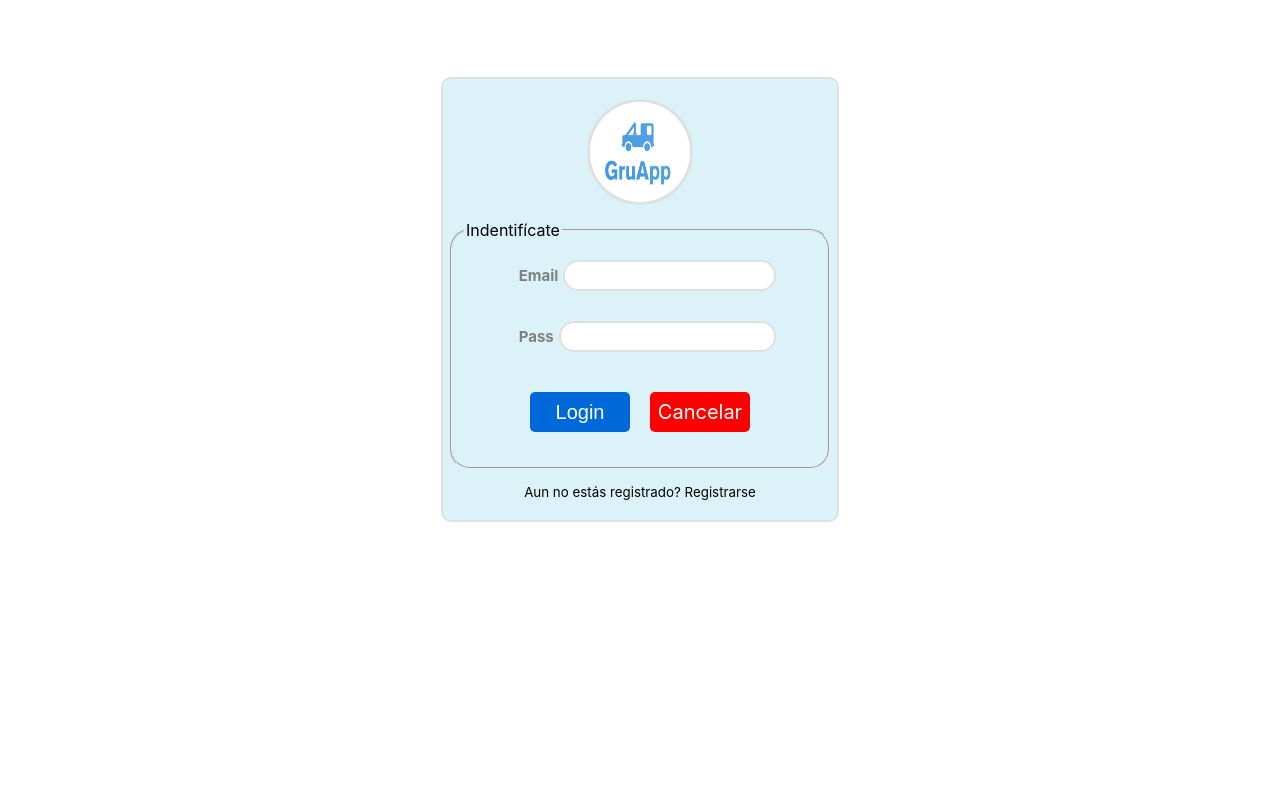
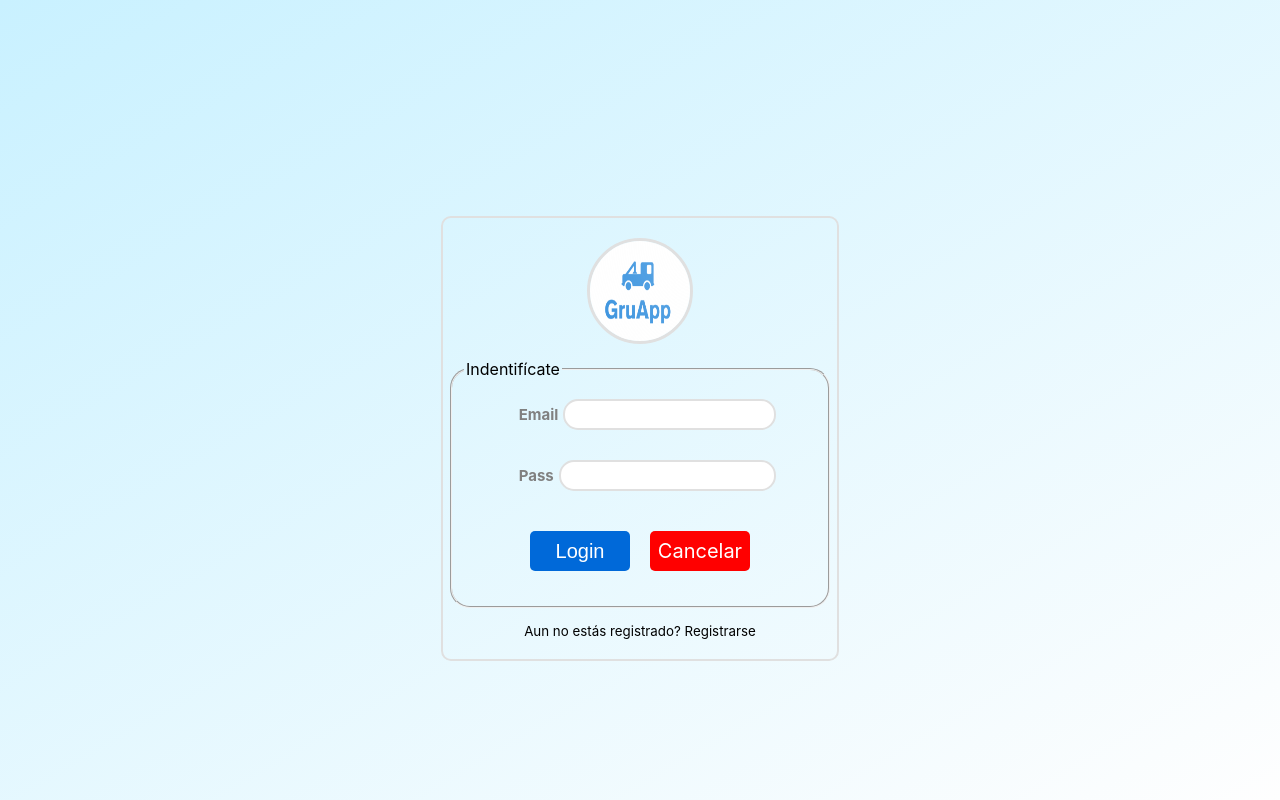
Before and after one commit to Koervege/GruApp, a React (Create React App) app: page /login in a window 1280 px wide. Built offline with nearby package versions, Linux system fonts and the light colour scheme.

Commit message:
Add background color, frame transparent

```diff
--- /dev/null
+++ b/src/components/Background/index.js
@@ -0,0 +1,13 @@
+import styled from 'styled-components';
+
+export const Background = styled.div `
+  //background-color: #2980b9;
+  //background-image: linear-gradient(160deg, #2980b9 0%, #6dd5fa 60%, #eee 100%);
+  background-image: url("https://www.transparenttextures.com/patterns/asfalt-dark.png");
+  background: linear-gradient(150deg, #c9f1ff 0%, #fefefe 100%);
+  height: 100vh;
+  width: 100vw;
+  display: flex;
+  justify-content: center;
+  align-items: center;
+`
--- a/src/components/Frame/index.js
+++ b/src/components/Frame/index.js
@@ -8,7 +8,8 @@ const Frame = styled.div `
     margin: 0px auto;
     margin-top: 6%;
     width: 30%;
-    background-color: rgba( 181, 230, 242, 0.5 );
+    //background-image: linear-gradient(160deg, #2980b9 0%, #6dd5fa 60%, #6ED5FA 100%);
+    background-color: transparent;
     border:2px solid #e0e0e0;
 `
 
--- a/src/pages/Login/Login.js
+++ b/src/pages/Login/Login.js
@@ -13,6 +13,7 @@ import { useHistory } from "react-router-dom";
 import swal from 'sweetalert';
 import { loginUser } from '../../store/usersReducer'
 import { StyledFieldset } from '../Register/styles';
+import { Background } from '../../components/Background/index'
 
 const StyledLink = styled(Link)`
 	text-decoration: none;
@@ -56,6 +57,7 @@ function Login() {
   };
 
   return (
+    <Background>
     <Frame>
       <Container>
         <Img src={logo} radius="100" width="100" height="100" alt="logo" />
@@ -93,6 +95,7 @@ function Login() {
         </small>
       </Container>
     </Frame>
+    </Background>
     );
 }
 
```
